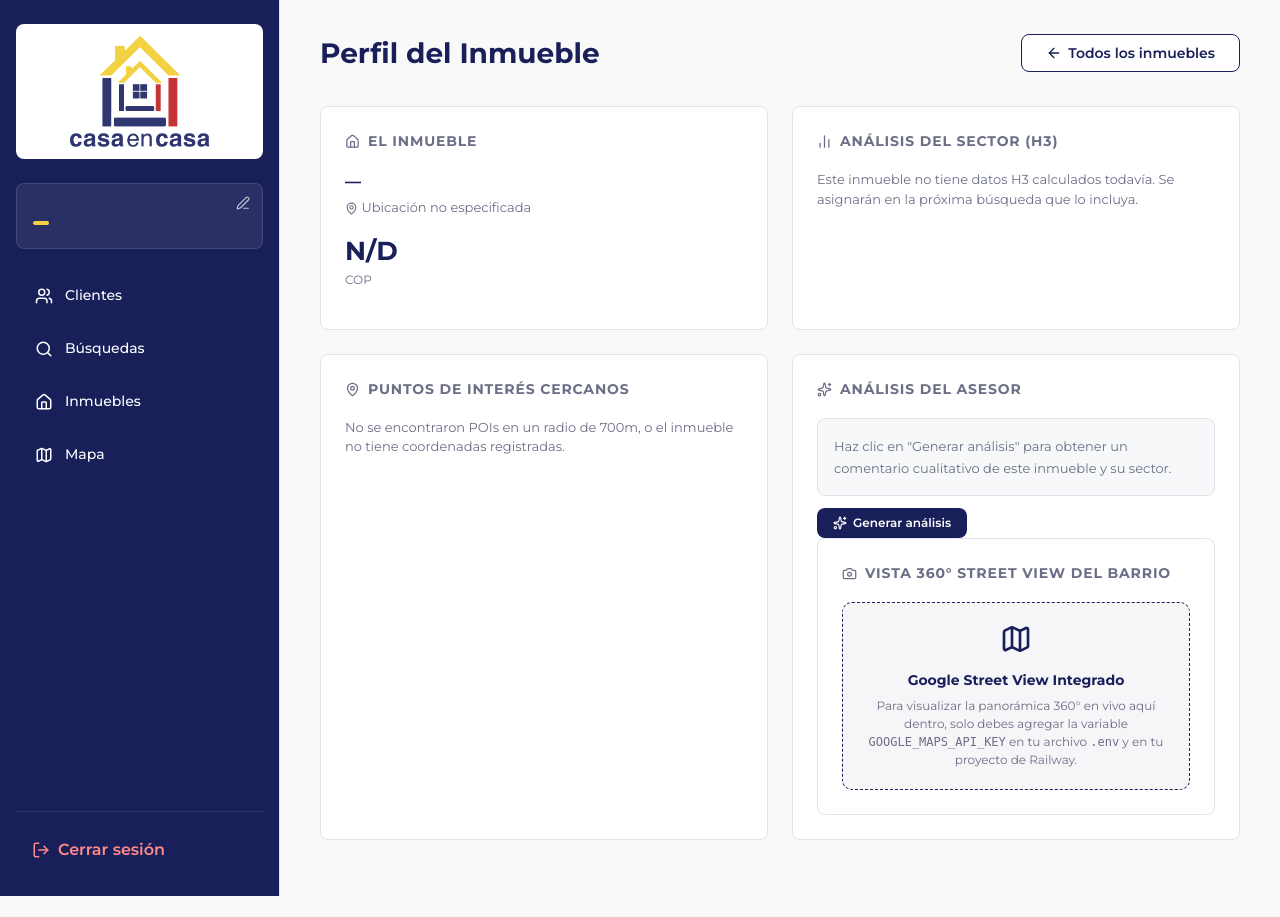
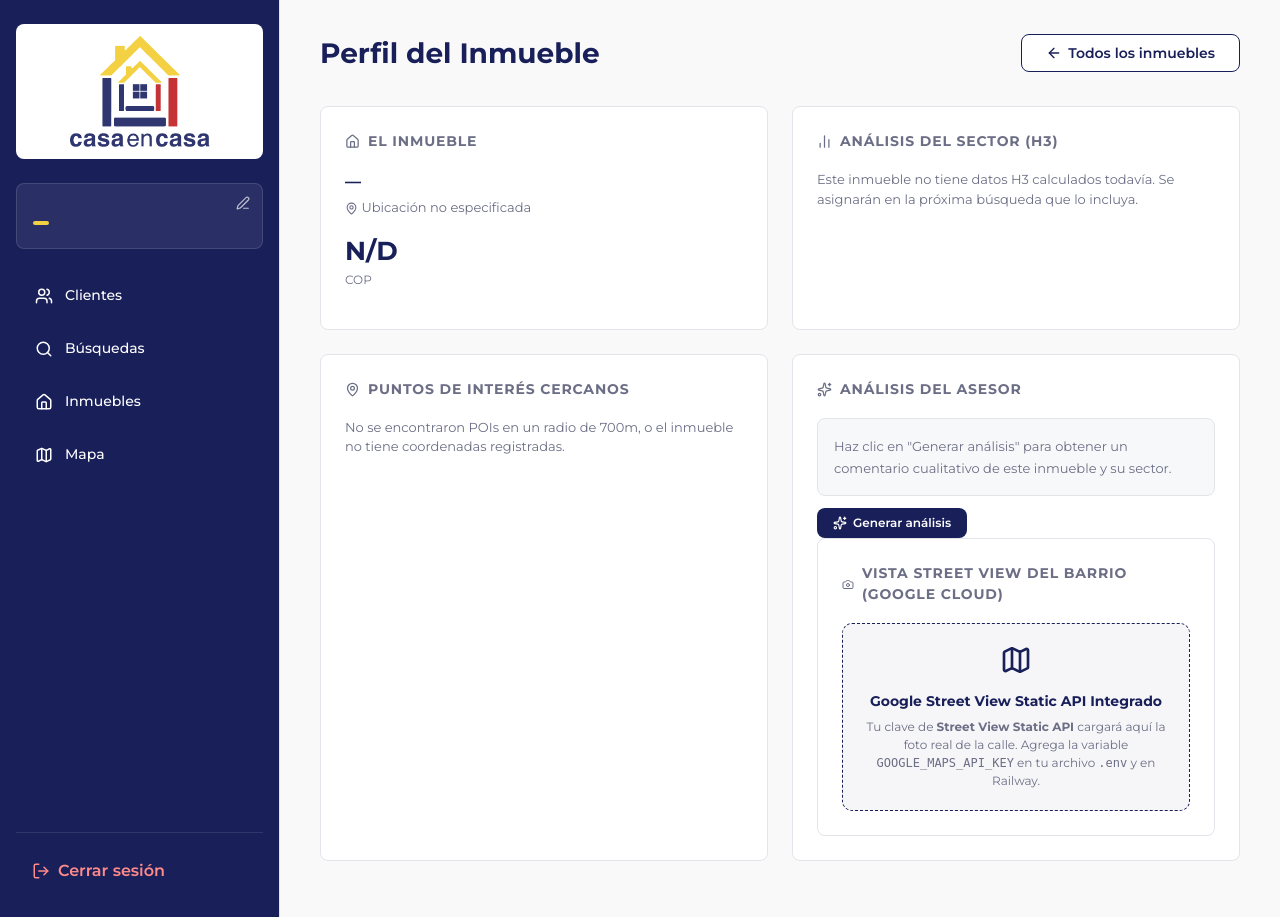
Before and after one commit to Juansotag/Geovivienda, a Flask app: template templates/inmueble_perfil.html in a window 1280 px wide. Before the commit the page ends 896 px from the top, so only its background shows below. Run offline with Flask 3, Linux system fonts and the light colour scheme; the template is opened without the code that fills it, so the values that code supplies are empty; some libraries are stand-ins or nearby versions.

Commit message:
feat: enhance Street View component to support Street View Static API directly

```diff
--- a/templates/inmueble_perfil.html
+++ b/templates/inmueble_perfil.html
@@ -447,19 +447,34 @@
     </button>
   <!-- ============================== SECCIÓN E: VISTA STREET VIEW (GOOGLE MAPS) ============================== -->
   <div class="perfil-seccion perfil-full">
-    <h2><i data-lucide="camera" style="width:15px; height:15px;"></i> Vista 360° Street View del Barrio</h2>
+    <h2><i data-lucide="camera" style="width:15px; height:15px;"></i> Vista Street View del Barrio (Google Cloud)</h2>
     {% if google_maps_api_key and anuncio.latitud and anuncio.longitud %}
-      <div style="border-radius:10px; overflow:hidden; border:1px solid var(--color-border);">
-        <iframe width="100%" height="340" style="border:0;" loading="lazy" allowfullscreen
-                src="https://www.google.com/maps/embed/v1/streetview?key={{ google_maps_api_key }}&location={{ anuncio.latitud }},{{ anuncio.longitud }}&heading=210&pitch=10&fov=80">
-        </iframe>
+      <div style="position:relative; border-radius:10px; overflow:hidden; border:1px solid var(--color-border); background:#000;">
+        <!-- Street View Static API image HD -->
+        <img src="https://maps.googleapis.com/maps/api/streetview?size=800x380&location={{ anuncio.latitud }},{{ anuncio.longitud }}&fov=90&heading=210&pitch=10&key={{ google_maps_api_key }}"
+             alt="Vistas de la calle según Street View Static API"
+             style="width:100%; max-height:380px; object-fit:cover; display:block;"
+             onerror="this.style.display='none'; document.getElementById('streetview-iframe-fallback').style.display='block';">
+
+        <!-- Fallback iframe si prefiere Embed API -->
+        <div id="streetview-iframe-fallback" style="display:none;">
+          <iframe width="100%" height="340" style="border:0;" loading="lazy" allowfullscreen
+                  src="https://www.google.com/maps/embed/v1/streetview?key={{ google_maps_api_key }}&location={{ anuncio.latitud }},{{ anuncio.longitud }}&heading=210&pitch=10&fov=80">
+          </iframe>
+        </div>
+
+        <div style="position:absolute; bottom:10px; right:10px; background:rgba(0,0,0,0.65); padding:4px 10px; border-radius:20px;">
+          <a href="https://www.google.com/maps/@?api=1&map_action=pano&viewpoint={{ anuncio.latitud }},{{ anuncio.longitud }}" target="_blank" style="color:#fff; font-size:11px; font-weight:600; text-decoration:none; display:inline-flex; align-items:center; gap:4px;">
+            <i data-lucide="external-link" style="width:12px; height:12px;"></i> Explorar en 360° interactivo &nearr;
+          </a>
+        </div>
       </div>
     {% elif not google_maps_api_key %}
       <div style="background:rgba(24,31,89,0.04); border:1px dashed var(--color-primary); border-radius:10px; padding:20px; text-align:center;">
         <i data-lucide="map" style="width:32px; height:32px; color:var(--color-primary); margin-bottom:8px;"></i>
-        <p style="margin:0 0 6px; font-weight:700; color:var(--color-primary); font-size:14px;">Google Street View Integrado</p>
+        <p style="margin:0 0 6px; font-weight:700; color:var(--color-primary); font-size:14px;">Google Street View Static API Integrado</p>
         <p style="margin:0; font-size:12px; color:var(--color-text-muted);">
-          Para visualizar la panorámica 360° en vivo aquí dentro, solo debes agregar la variable <code>GOOGLE_MAPS_API_KEY</code> en tu archivo <code>.env</code> y en tu proyecto de Railway.
+          Tu clave de <b>Street View Static API</b> cargará aquí la foto real de la calle. Agrega la variable <code>GOOGLE_MAPS_API_KEY</code> en tu archivo <code>.env</code> y en Railway.
         </p>
         {% if anuncio.latitud and anuncio.longitud %}
         <div style="margin-top:12px;">
@@ -471,7 +486,7 @@
       </div>
     {% else %}
       <div style="background:rgba(24,31,89,0.03); border:1px solid var(--color-border); border-radius:10px; padding:16px; text-align:center; color:var(--color-text-muted); font-size:13px;">
-        Este inmueble no posee coordenadas (latitud/longitud) registradas para mostrar el entorno en Street View.
+        Este inmueble no posee coordenadas (latitud/longitud) registradas para generar la vista de Street View.
       </div>
     {% endif %}
   </div>
```
